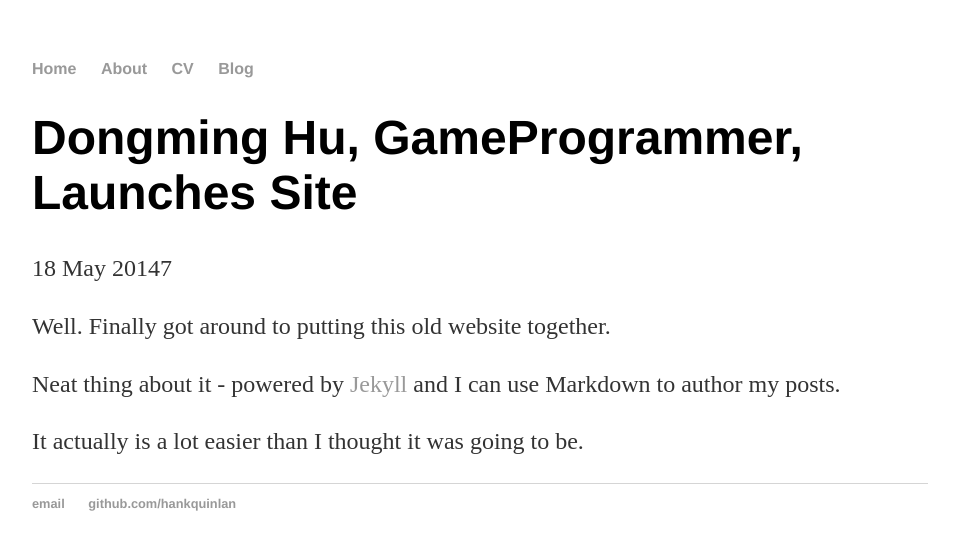
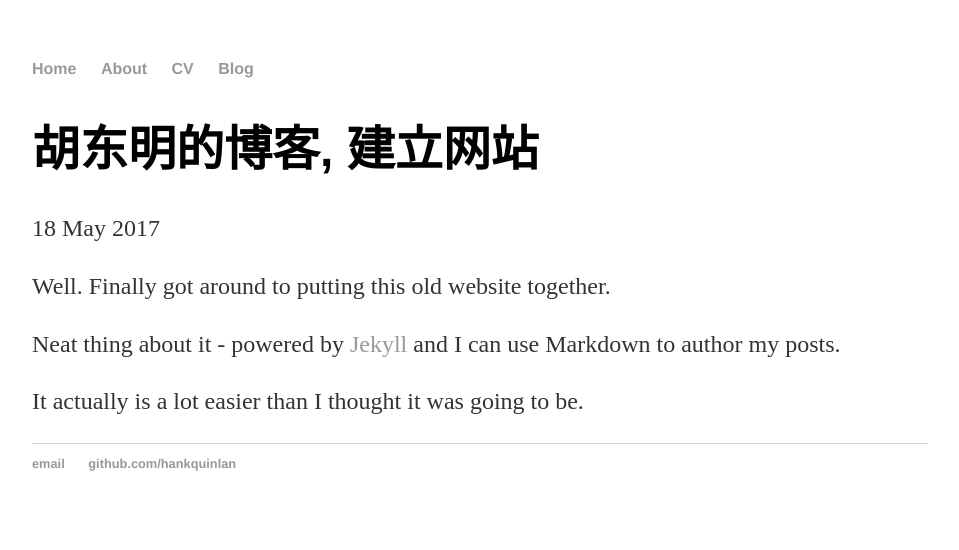
Before and after one commit to HuMuYao/hdmmY.github.io, a Jekyll site: the page built from _posts/2017-05-18-hdmmY-site-launched.md, in a window 1280 px wide. Shown: the top 550 px of the page, without its empty margins (160-1119 px from the left). Built offline with Jekyll 4.4.1, drawn with Linux system fonts in a browser that asks for light colours.

Commit message:
Update 2017-05-18-hdmmY-site-launched.md

```diff
--- a/_posts/2017-05-18-hdmmY-site-launched.md
+++ b/_posts/2017-05-18-hdmmY-site-launched.md
@@ -1,7 +1,7 @@
 ---
 layout: post
-title: "Dongming Hu, GameProgrammer, Launches Site"
-date: 20147-05-18
+title: "胡东明的博客, 建立网站"
+date: 2017-05-18
 ---
 
 Well. Finally got around to putting this old website together.
```
